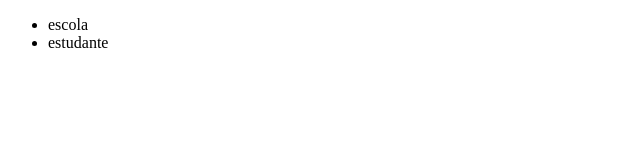
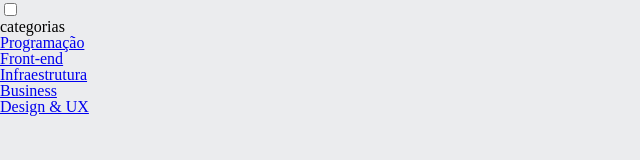
Before and after one commit to siriguela123/siriguelamandioquero, a plain HTML site: page index.html in a window 1280 px wide. Shown: the whole page, without its empty margins (0-640 px from the left). Drawn offline with Linux system fonts and the light colour scheme.

Commit message:
index style

```diff
--- a/index.html
+++ b/index.html
@@ -1,17 +1,24 @@
 <!DOCTYPE html>
-<html lang="en">
+<html lang="pt">
 <head>
     <meta charset="UTF-8">
     <meta http-equiv="X-UA-Compatible" content="IE=edge">
     <meta name="viewport" content="width=device-width, initial-scale=1.0">
-    <title>Document</title > <link rel="stylesheet" href="style.css">
+    <title>alurabooks_vitoria</title>
+    <link rel="stylesheet" href="style.css">
+    <link rel="stylesheet" href="reset.css">
 </head>
 <body>
     <header class="cabecalho">
-        <UL class=cabecalho-lista>
-                <li class="cabecalho-lista">escola</li>
-                <li class=cabecalho-lista>estudante</li>
-        </ul>
-    </header>
-</body>
-</html>
+        <div class="container">
+        <input type="checkbox" id="menu" class="container_botao">
+        <label for="menu">
+            <span class="cabecalho_menu-hamburguer container_imagem"></span>
+        </label>
+        <ul class="lista-menu">
+            <li class="lista-menu_titulo">categorias</li>
+            <li class="lista-menu_item"><a href="#" class="lista-menu_link">Programação</a></li>
+            <li class="lista-menu_item"><a href="#" class="lista-menu_link">Front-end</a></li>
+            <li class="lista-menu_item"><a href="#" class="lista-menu_link">Infraestrutura</a></li>
+            <li class="lista-menu_item"><a href="#" class="lista-menu_link">Business</a></li>
+            <li class="lista-menu_item"><a href="#" class="lista-menu_link">Design & UX</a></li>
--- /dev/null
+++ b/reset.css
@@ -0,0 +1,48 @@
+/* http://meyerweb.com/eric/tools/css/reset/
+   v2.0 | 20110126
+   License: none (public domain)
+*/
+
+html, body, div, span, applet, object, iframe,
+h1, h2, h3, h4, h5, h6, p, blockquote, pre,
+a, abbr, acronym, address, big, cite, code,
+del, dfn, em, img, ins, kbd, q, s, samp,
+small, strike, strong, sub, sup, tt, var,
+b, u, i, center,
+dl, dt, dd, ol, ul, li,
+fieldset, form, label, legend,
+table, caption, tbody, tfoot, thead, tr, th, td,
+article, aside, canvas, details, embed,
+figure, figcaption, footer, header, hgroup,
+menu, nav, output, ruby, section, summary,
+time, mark, audio, video {
+	margin: 0;
+	padding: 0;
+	border: 0;
+	font-size: 100%;
+	font: inherit;
+	vertical-align: baseline;
+}
+/* HTML5 display-role reset for older browsers */
+article, aside, details, figcaption, figure,
+footer, header, hgroup, menu, nav, section {
+	display: block;
+}
+body {
+	line-height: 1;
+}
+ol, ul {
+	list-style: none;
+}
+blockquote, q {
+	quotes: none;
+}
+blockquote:before, blockquote:after,
+q:before, q:after {
+	content: '';
+	content: none;
+}
+table {
+	border-collapse: collapse;
+	border-spacing: 0;
+}
--- a/style.css
+++ b/style.css
@@ -0,0 +1,17 @@
+:root{
+    --cor-e-fundo:#EBECEE;
+}
+:root{
+    --cor-de-fundo: #EBECEE;
+    --branco: #FFFFFF;
+    --laranja: #EB9B00;
+    --azul-degrade: linear-gradient (97.54deg,#002F52 35.49%, #326589 165.37%);
+    --fonte-principal:"Poppins";
+}
+
+body{
+    background-color: var(--cor-de-fundo);
+    font-family: var(--fonte-principal);
+    font-size: 16px;
+    font-weight: 400;
+}
```
